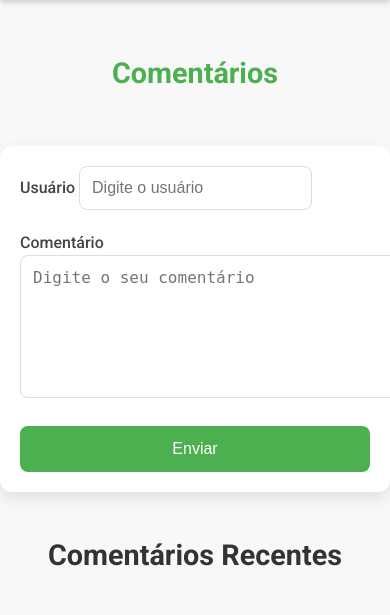
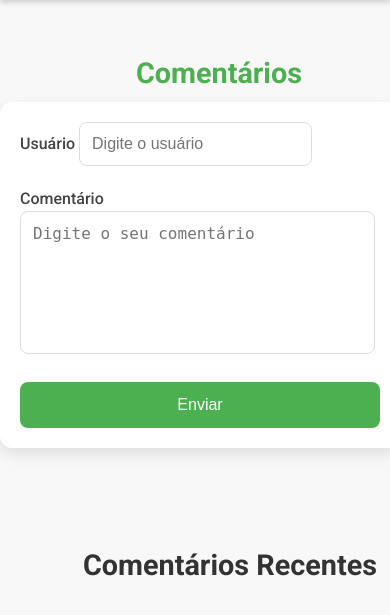
Before and after one commit to DevGabrielPortfolio/render_template_atualizado, a Flask app: page /comentarios in a window 390 px wide; the page is wider, and only the part inside the window is pictured. Shown: the part 61-676 px from the top of that part. Run offline with Flask 3, Linux system fonts and the light colour scheme; data that the repository does not hold is empty.

Commit message:
ADD: responsividade

```diff
--- a/data/conexao.py
+++ b/data/conexao.py
@@ -4,7 +4,7 @@ class Conexao:
 
     def criar_conexao():
         # Criando a conexão com o banco de dados
-        conexao = mysql.connector.connect(host = "10.110.142.70",
+        conexao = mysql.connector.connect(host = "10.110.134.2",
                                         port = 3306,
                                         user = "3ds",
                                         password = "banana",
--- a/static/css/comentarios.css
+++ b/static/css/comentarios.css
@@ -13,17 +13,25 @@ body {
     line-height: 1.6;
 }
 
+.container{
+    position: absolute;
+    left: 130px;
+    width: 800px;
+}
+
 /* Container do formulário */
 .container-form {
     width: 100%;
     max-width: 650px;
-    margin: 0 auto;
     padding: 25px;
     background-color: #fff;
     border-radius: 12px;
     box-shadow: 0 6px 15px rgba(0, 0, 0, 0.1);
-    margin-top: 50px;
+    position: fixed;
+    top: 100px;
+    left: 60%;
     transition: all 0.3s ease;
+    z-index: 1000;
 }
 
 .container-form:hover {
@@ -75,7 +83,7 @@ body {
 /* Exibição dos comentários */
 .result {
     width: 100%;
-    max-width: 800px;
+    max-width: 600px;
     margin: 40px auto 0;
 }
 
@@ -127,9 +135,21 @@ h2 {
 }
 
 /* Estilos para garantir boa leitura em dispositivos móveis */
-@media (max-width: 600px) {
+
+
+@media (max-width: 1400px) {
     .container-form {
         padding: 20px;
+        position: absolute;
+        top: 6px;
+        left: -124px;
+        display: block;
+        position: relative;
+        max-width: 600px;
+    }
+
+    .container > h1{
+        margin-left: -500px;
     }
 
     .formatacao-form input[type="text"],
@@ -139,11 +159,75 @@ h2 {
 
     .mensagem {
         padding: 15px;
+        left: 0;
+        width: auto;
+        display: flex;
+        flex-direction: column;
+        justify-content: flex-start;
+    }
+    .result{
+        margin-left: -100px;
+        margin-top: 100px;
+    }
+
+    .result > h2{
+        margin-left: -200px;
     }
 
     h1, h2 {
         font-size: 1.8rem;
     }
+
+
+}
+
+@media (max-width: 600px) {
+    .container-form {
+        padding: 20px;
+        position: absolute;
+        top: 6px;
+        left: -130px;
+        display: block;
+        position: relative;
+        max-width: 400px;
+    }
+
+    .container > h1{
+        margin-left: -622px;
+    }
+
+    .formatacao-form input[type="text"],
+    .formatacao-form button {
+        font-size: 1rem;
+    }
+
+    #comentario{
+        width: 355px;
+    }
+
+    .mensagem {
+        padding: 15px;
+        left: 0;
+        max-width: 400px;
+        display: flex;
+        flex-direction: column;
+        justify-content: flex-start;
+        margin-left: -30px;
+    }
+    .result{
+        margin-left: -100px;
+        margin-top: 100px;
+    }
+
+    .result > h2{
+        margin-left: -200px;
+    }
+
+    h1, h2 {
+        font-size: 1.8rem;
+    }
+
+
 }
 
 
--- a/templates/comentarios.html
+++ b/templates/comentarios.html
@@ -49,7 +49,7 @@
                     <div class="input-group">
 
                         <label for="comentario">Comentário</label>
-                        <textarea id="comentario" name="comentario" placeholder="Digite o seu comentário" required style="width: 560px; height: 143px; resize: none;"></textarea>
+                        <textarea id="comentario" name="comentario" placeholder="Digite o seu comentário" required style=" height: 143px; resize: none;"></textarea>
 
                     </div><!--input-group-->
 
```
